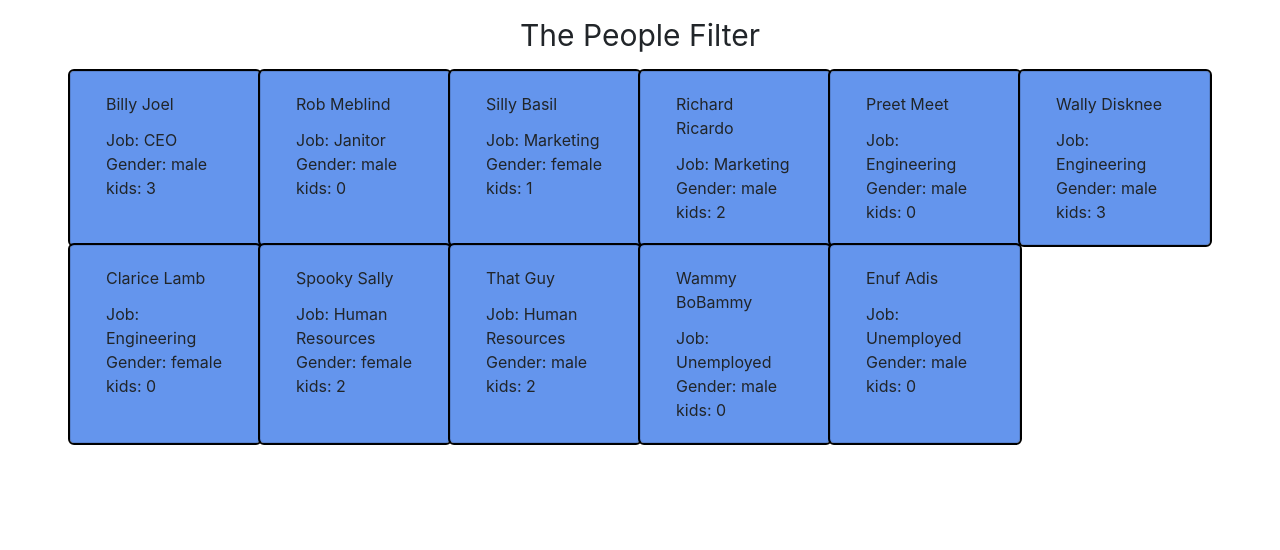
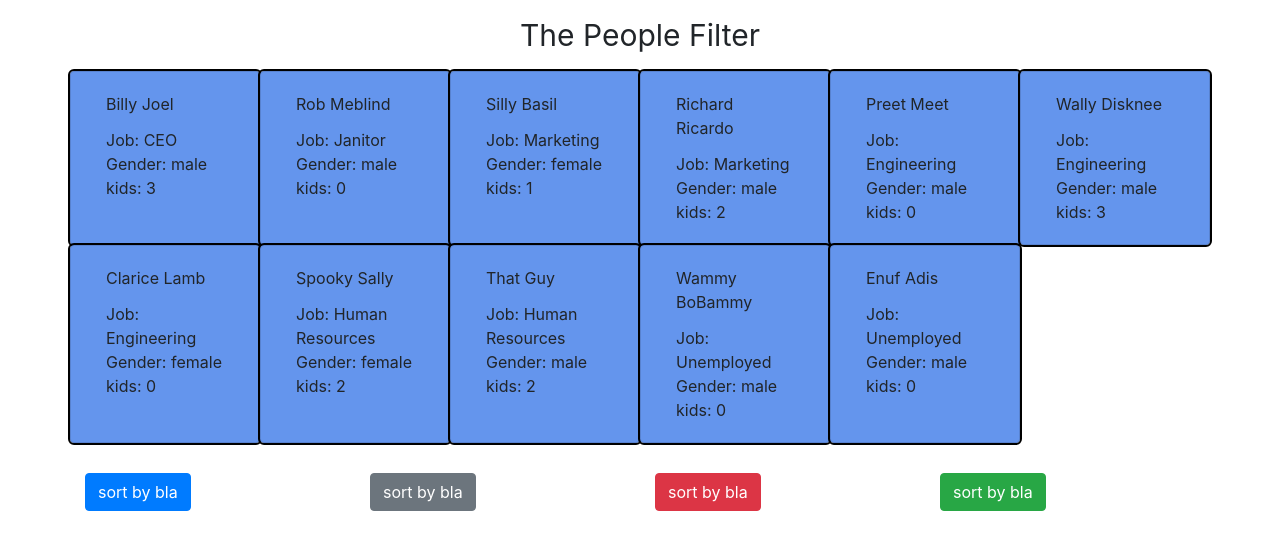
Before and after one commit to Matt-Boggs/The-People-Filter, a React (Create React App) app: page / in a window 1280 px wide. Shown: the top 550 px of the page. Built offline with nearby package versions, Linux system fonts and the light colour scheme.

Commit message:
created buttons component, added into ShowEmployees, some styling on buttonArea

```diff
--- a/src/App.css
+++ b/src/App.css
@@ -8,3 +8,7 @@ header {
   font-size: 30px;
   padding-top: 1%; padding-bottom: 1%;
 }
+
+.buttonArea {
+  padding-top: 30px;
+}
--- /dev/null
+++ b/src/components/Buttons.js
@@ -0,0 +1,32 @@
+import React from "react";
+import {Col} from "react-bootstrap"
+
+const Buttons = (props)=>{
+    console.log(props.empArray)
+    return(
+        <>
+        <Col xs={3} >
+            <button className="btn btn-primary">
+                sort by bla
+            </button>
+        </Col>
+        <Col xs={3} >
+            <button className="btn btn-secondary">
+                sort by bla
+            </button>
+        </Col>
+        <Col xs={3} >
+            <button className="btn btn-danger">
+                sort by bla
+            </button>
+        </Col>
+        <Col xs={3} >
+            <button className="btn btn-success">
+                sort by bla
+            </button>
+        </Col>
+        </>
+    )
+}
+
+export default Buttons;
--- a/src/components/ShowEmployees.js
+++ b/src/components/ShowEmployees.js
@@ -2,6 +2,7 @@ import React from "react";
 import { useState } from "react";
 import { Container, Row, Col, Card,  } from "react-bootstrap"
 import EmpCard from "./EmpCard";
+import Buttons from "./Buttons"
 import EmpJSON from "../employees.json"
 import { useEffect } from "react";
 
@@ -26,6 +27,9 @@ const ShowEmployees = ()=>{
                 })}
                 </>
             </Row>
+            <Row className="buttonArea" >
+                <Buttons empArray={empArr.employees} />
+            </Row>
         </Container>
     )
 }
```
